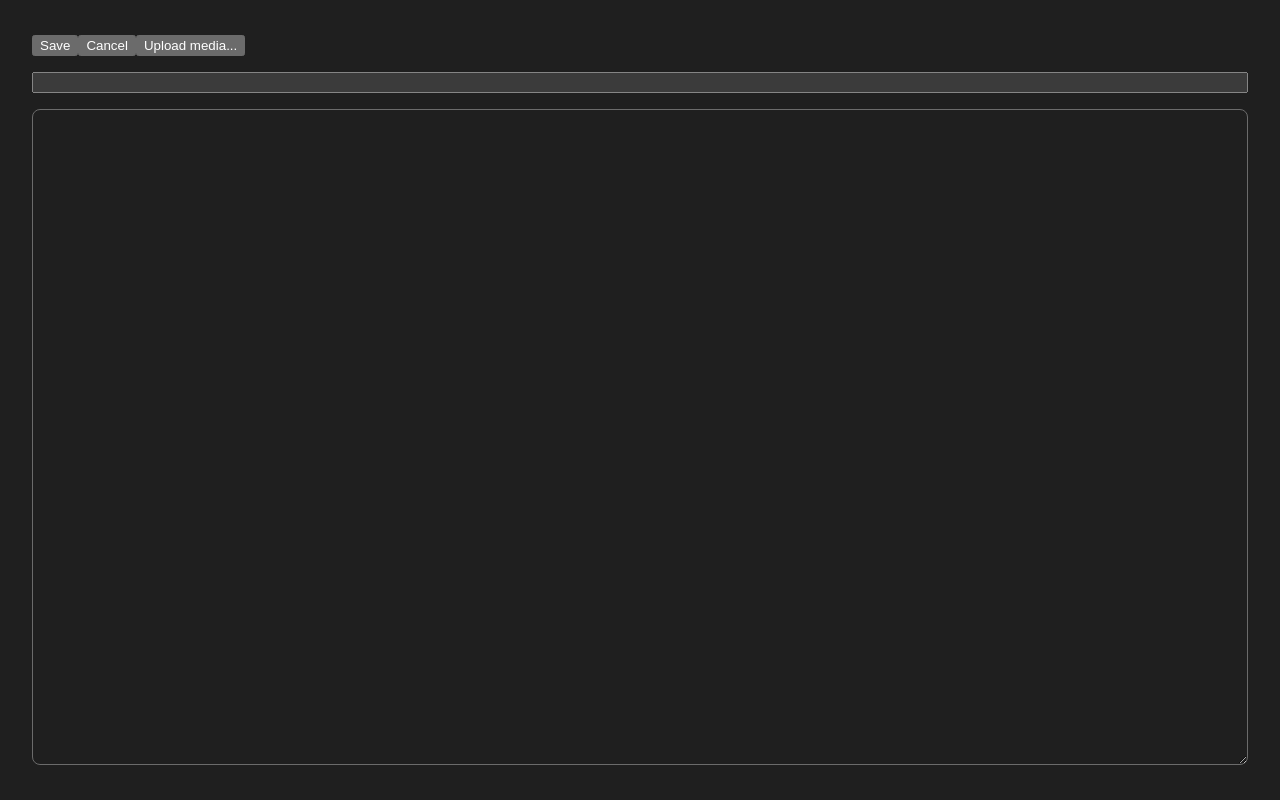
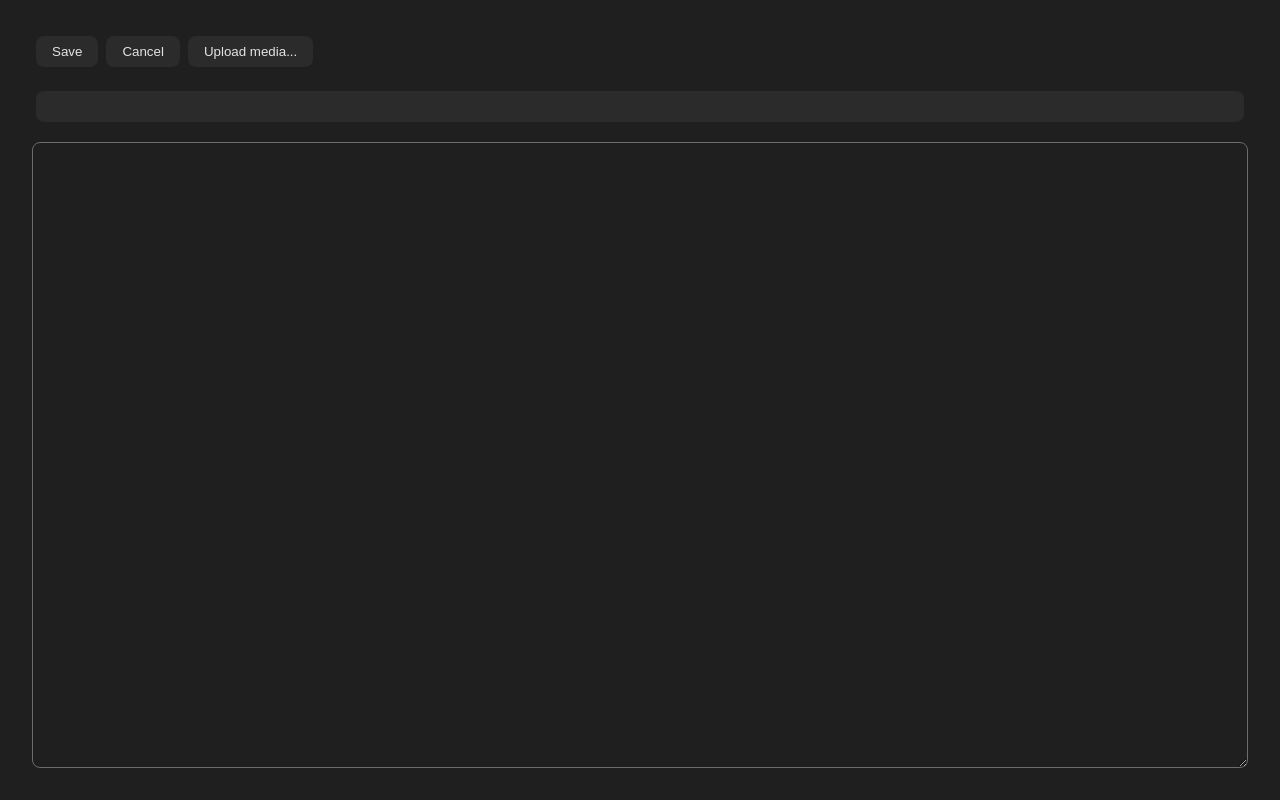
Before and after one commit to Beshamel/Home, a React (Vite) app in the folder home/: page /kiwi/1/edit in a window 1280 px wide. Built offline with nearby package versions, Linux system fonts and the light colour scheme; no server answers.

Commit message:
1.2.0 styling

```diff
--- a/home/src/App.css
+++ b/home/src/App.css
@@ -91,6 +91,29 @@ h1 {
   background-color: #1f1f1f;
   display: flex;
   justify-content: left;
+}
+
+.kiwi-page button {
+  background-color: #2b2b2b;
+  color: inherit;
+  border: none;
+  padding: 0.5rem 1rem;
+  border-radius: 8px;
+  cursor: pointer;
+  margin: 0.25rem;
+}
+
+.kiwi-page button:hover {
+  background-color: #3d3d3d;
+}
+
+.kiwi-page input {
+  background-color: #2b2b2b;
+  color: inherit;
+  border: none;
+  padding: 0.5rem 1rem;
+  margin: 0.25rem;
+  border-radius: 8px;
 }
 
 .kiwi-main {
```
